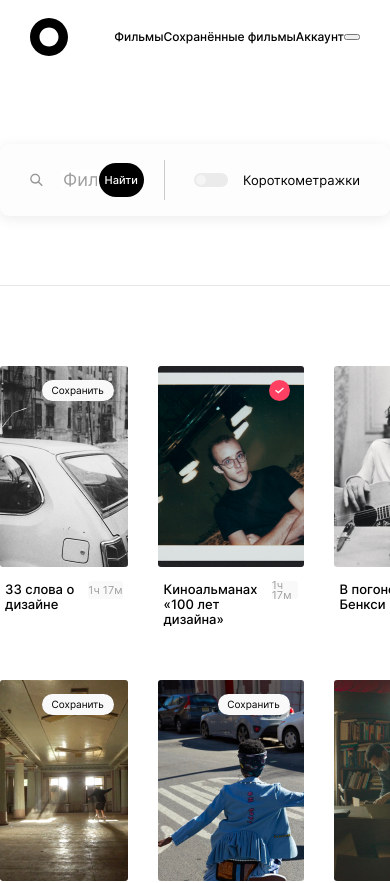
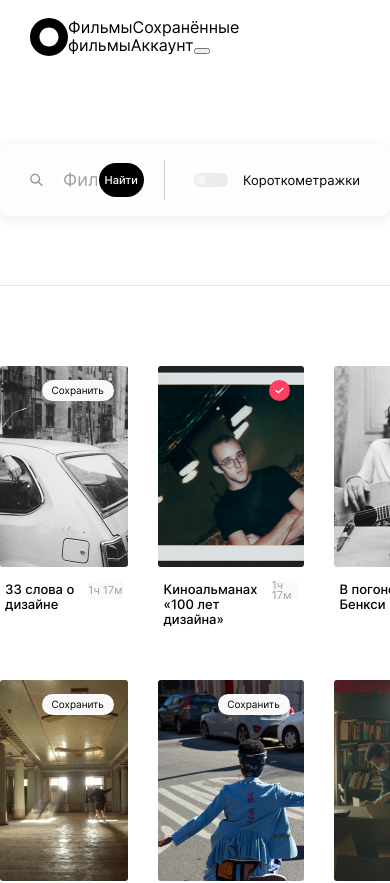
Before and after one commit to Cap-Slow/movies-explorer-frontende, a React (Create React App) app: page /movies in a window 390 px wide. Shown: the top 883 px of the page. Built offline with nearby package versions, Linux system fonts and the light colour scheme.

Commit message:
feat: add media queries for 768 width

```diff
--- a/src/components/Movies/Movies.js
+++ b/src/components/Movies/Movies.js
@@ -1,4 +1,5 @@
 import Header from '../Header/Header';
+import Navigation from '../Navigation/Navigation';
 import SearchForm from '../SearchForm/SearchForm';
 import Preloader from '../Preloader/Preloader';
 import MoviesCardList from '../MoviesCardList/MoviesCardList';
@@ -21,16 +22,7 @@ function Movies() {
   return (
     <section className="movies">
       <Header isLoggedIn={true}>
-        <div className="header__nav-container">
-          <a className="header__link header__link_font_medium">Фильмы</a>
-          <a className="header__link header__link_font_regular header__link_margin_low">
-            Сохранённые фильмы
-          </a>
-          <a className="header__link header__link_font-size_regular header__link_margin_medium">
-            Аккаунт
-          </a>
-          <button className="header__account-button header__button"></button>
-        </div>
+        <Navigation />
       </Header>
       <SearchForm />
       {/* <Preloader /> */}
```
